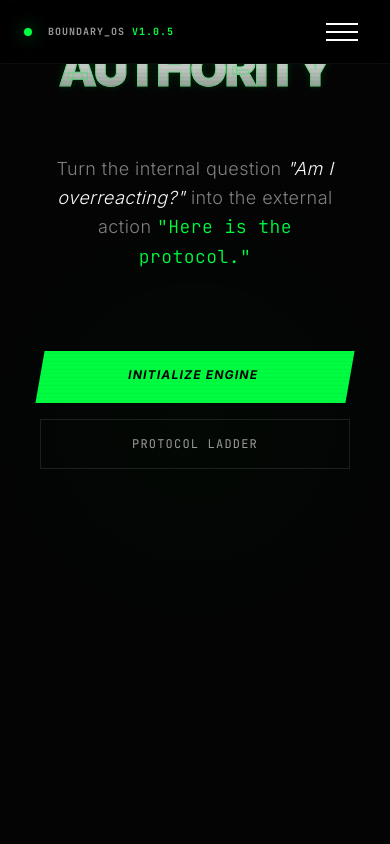
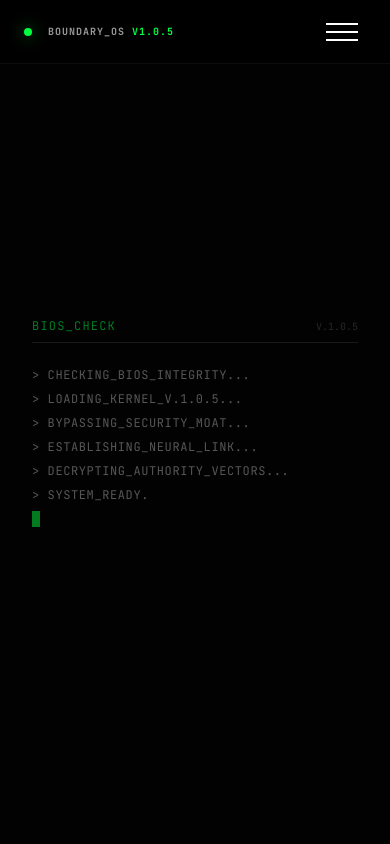
Before and after one commit to somaathetechster/professional-boundaries, a Next.js app: page / in a window 390 px wide. Shown: the top 844 px of the page. Built offline with nearby package versions, Linux system fonts and the light colour scheme.

Commit message:
Update: v2.0 UI overhaul - BIOS boot, Glitch headline, Scroll motion, Solid mobile menu

```diff
--- a/app/page.tsx
+++ b/app/page.tsx
@@ -4,33 +4,48 @@ import { motion, useScroll, useTransform, AnimatePresence } from 'framer-motion'
 import { useState, useEffect } from 'react';
 
 // ------------------------------------------------------------------
-// CONFIG: DECRYPTION & ANIMATION
+// CONFIG: LOGS & CHARS
 // ------------------------------------------------------------------
 const CHARS = "-_~=\\/[]{}!@#$%^&*+?";
+const LOGS = [
+  "> CHECKING_BIOS_INTEGRITY...",
+  "> LOADING_KERNEL_V.1.0.5...",
+  "> BYPASSING_SECURITY_MOAT...",
+  "> ESTABLISHING_NEURAL_LINK...",
+  "> DECRYPTING_AUTHORITY_VECTORS...",
+  "> SYSTEM_READY."
+];
 
 export default function Home() {
-  const [booting, setBooting] = useState(true);
+  // Boot stages: 'loading' (bar) -> 'terminal' (text) -> 'complete' (site)
+  const [bootStage, setBootStage] = useState<'loading' | 'terminal' | 'complete'>('loading');
   const { scrollYProgress } = useScroll();
 
   // Parallax physics
   const yHero = useTransform(scrollYProgress, [0, 1], [0, -300]);
   const yOpac = useTransform(scrollYProgress, [0, 0.5], [1, 0]);
 
+  // Boot Sequence Timer Logic
   useEffect(() => {
-    const timer = setTimeout(() => setBooting(false), 2500); // Slightly faster boot
-    return () => clearTimeout(timer);
+    // Stage 1: Progress Bar (1.5s)
+    const timer1 = setTimeout(() => setBootStage('terminal'), 1500);
+    return () => clearTimeout(timer1);
   }, []);
+
+  const handleTerminalComplete = () => {
+    setBootStage('complete');
+  };
 
   return (
     <div className="bg-system-black min-h-screen font-sans selection:bg-system-neon/30 selection:text-black overflow-x-hidden">
       <AnimatePresence mode='wait'>
-        {booting ? (
-          <BootSequence key="boot" />
+        {bootStage !== 'complete' ? (
+          <BootSequence stage={bootStage} onComplete={handleTerminalComplete} key="boot" />
         ) : (
           <motion.main
             initial={{ opacity: 0 }}
             animate={{ opacity: 1 }}
-            transition={{ duration: 1 }}
+            transition={{ duration: 0.8 }}
             className="relative min-h-[200vh]"
           >
             {/* GLOBAL BACKGROUND NOISE */}
@@ -41,9 +56,11 @@ export default function Home() {
             <section className="h-screen flex flex-col items-center justify-center sticky top-0 z-10">
               <motion.div style={{ y: yHero, opacity: yOpac }} className="text-center space-y-12 max-w-6xl px-4 relative w-full">
 
-                {/* Status Badge */}
+                {/* Status Badge - Fade In */}
                 <motion.div
-                  initial={{ width: 0 }} animate={{ width: "auto" }}
+                  initial={{ opacity: 0, y: -20 }}
+                  animate={{ opacity: 1, y: 0 }}
+                  transition={{ delay: 0.5 }}
                   className="inline-flex items-center gap-3 px-4 py-2 border border-white/10 rounded-full bg-black/50 backdrop-blur-md overflow-hidden"
                 >
                   <span className="w-1.5 h-1.5 bg-system-neon rounded-full animate-pulse shadow-[0_0_10px_#00FF41]" />
@@ -52,53 +69,48 @@ export default function Home() {
                   </span>
                 </motion.div>
 
-                {/* --- HEADLINE ENGINE --- */}
+                {/* --- HEADLINE ENGINE (ENTRY GLITCH) --- */}
                 <div className="relative group cursor-default py-4">
                   <h1 className="text-5xl md:text-8xl lg:text-[10rem] font-black tracking-tighter uppercase leading-[0.85] text-system-chrome break-words relative z-20">
-                    <DecryptedText text="Surgical" speed={40} />
+                    <ScrambleText text="Surgical" speed={40} delay={0} />
                     <br />
-                    <span className="relative block mt-2 md:mt-4">
-                      {/* NORMAL STATE: Restored Subtle Green Neon Glow */}
-                      <span className="relative z-10 text-transparent bg-clip-text bg-gradient-to-b from-white to-white/50 group-hover:opacity-0 transition-opacity duration-300"
-                            style={{
-                              WebkitTextStroke: '1px rgba(0,255,65,0.4)',
-                              filter: 'drop-shadow(0 0 5px rgba(0,255,65,0.2))'
-                            }}>
-                        Authority
-                      </span>
-
-                      {/* HOVER STATE: Aggressive Glitch (Cyan + Magenta) */}
-                      <span className="absolute inset-0 z-20 opacity-0 group-hover:opacity-100 transition-opacity duration-100" style={{ color: '#fff' }}>
-                        Authority
-                        <span className="absolute inset-0 text-[#00FFFF] -translate-x-[3px] mix-blend-screen animate-pulse blur-[1px]">Authority</span>
-                        <span className="absolute inset-0 text-[#FF00FF] translate-x-[3px] mix-blend-screen animate-pulse blur-[1px]">Authority</span>
-                      </span>
-                    </span>
+                    <div className="relative inline-block mt-2 md:mt-4">
+                      {/* This component handles the Load Glitch + Hover Glitch */}
+                      <GlitchHeadline text="Authority" />
+                    </div>
                   </h1>
                 </div>
 
+                {/* Mission Statement (Scroll Reveal) */}
+                <Reveal>
                   <p className="text-lg md:text-xl text-white/50 max-w-2xl mx-auto leading-relaxed font-light tracking-wide px-6">
                     Turn the internal question <span className="text-white italic">"Am I overreacting?"</span> into the external action <span className="text-system-neon font-mono">"Here is the protocol."</span>
                   </p>
+                </Reveal>
 
-                {/* Action Buttons */}
+                {/* Action Buttons (Scroll Reveal + Stagger) */}
                 <div className="flex flex-col md:flex-row gap-4 justify-center items-center pt-8 w-full px-6">
-                  <a href="/translate" className="w-full md:w-auto neon-button group relative px-8 py-4 bg-system-neon text-black font-bold uppercase tracking-widest text-xs overflow-hidden">
+                  <Reveal delay={0.2}>
+                    <a href="/translate" className="w-full md:w-auto neon-button group relative px-8 py-4 bg-system-neon text-black font-bold uppercase tracking-widest text-xs overflow-hidden block">
                       <span className="relative z-10 group-hover:text-white transition-colors duration-300">Initialize Engine</span>
                       <div className="absolute inset-0 bg-black translate-y-full group-hover:translate-y-0 transition-transform duration-300 ease-out" />
                     </a>
-                  <a href="/ladder" className="w-full md:w-auto px-8 py-4 border border-white/10 text-white/60 font-mono text-xs uppercase tracking-widest hover:bg-white/5 transition-colors text-center">
+                  </Reveal>
+                  <Reveal delay={0.4}>
+                    <a href="/ladder" className="w-full md:w-auto px-8 py-4 border border-white/10 text-white/60 font-mono text-xs uppercase tracking-widest hover:bg-white/5 transition-colors text-center block">
                       Protocol Ladder
                     </a>
+                  </Reveal>
                 </div>
               </motion.div>
             </section>
 
-            {/* SECTION 2: ADVANCED HEATMAP (OVERCLOCKED) */}
+            {/* SECTION 2: ADVANCED HEATMAP (SCROLL ANIMATED) */}
             <section className="relative z-20 bg-system-zinc border-t border-white/10 min-h-screen flex items-center justify-center py-24">
               <div className="max-w-7xl w-full px-6 grid lg:grid-cols-2 gap-16 lg:gap-24 items-center">
 
                 <div className="space-y-10 order-2 lg:order-1">
+                  <Reveal>
                     <div className="space-y-4">
                       <span className="text-system-neon font-mono text-xs uppercase tracking-[0.4em]">
                         Module_02 // Sentiment_Map
@@ -107,43 +119,67 @@ export default function Home() {
                         The Authority <br /><span className="text-white/20">Gap</span>
                       </h2>
                     </div>
+                  </Reveal>
+
+                  <Reveal delay={0.2}>
                     <p className="text-lg text-white/40 leading-relaxed max-w-lg">
                       Our OS visualizes neural leaks in real-time. Every hesitation, apology, and qualifier is mapped and flagged for removal.
                     </p>
+                  </Reveal>
+
+                  {/* Stats Grid */}
+                  <div className="grid grid-cols-2 gap-12 border-t border-white/5 pt-10">
+                    <Reveal delay={0.3}>
+                      <div>
+                        <div className="text-4xl font-bold text-white mb-2">0.4s</div>
+                        <div className="text-[10px] font-mono uppercase tracking-widest text-white/30">Latency_Analysis</div>
+                      </div>
+                    </Reveal>
+                    <Reveal delay={0.4}>
+                      <div>
+                        <div className="text-4xl font-bold text-system-neon mb-2">+85%</div>
+                        <div className="text-[10px] font-mono uppercase tracking-widest text-white/30">Retention_Rate</div>
+                      </div>
+                    </Reveal>
+                  </div>
                 </div>
 
-                {/* HEATMAP CONTAINER */}
-                <div className="order-1 lg:order-2 terminal-border aspect-square p-1 relative group bg-black/50 overflow-hidden">
+                {/* HEATMAP CONTAINER (Scales In) */}
+                <motion.div
+                  initial={{ opacity: 0, scale: 0.9 }}
+                  whileInView={{ opacity: 1, scale: 1 }}
+                  transition={{ duration: 0.8, ease: "easeOut" }}
+                  viewport={{ once: true, margin: "-100px" }}
+                  className="order-1 lg:order-2 terminal-border aspect-square p-1 relative group bg-black/50 overflow-hidden"
+                >
                   <div className="absolute top-4 left-6 text-[10px] font-mono text-system-neon/70 uppercase tracking-widest z-10">
                     Live_Feed // Analyzing
                   </div>
 
-                  {/* ADVANCED GRID SYSTEM */}
                   <div className="grid grid-cols-8 grid-rows-8 w-full h-full gap-px bg-black">
                     {Array.from({ length: 64 }).map((_, i) => (
                       <AdvancedHeatmapCell key={i} index={i} />
                     ))}
                   </div>
 
-                  {/* RADAR SWEEP EFFECT */}
                   <motion.div
                     className="absolute inset-0 bg-gradient-to-b from-transparent via-system-neon/10 to-transparent z-0 pointer-events-none"
                     animate={{ top: ['-100%', '100%'] }}
                     transition={{ duration: 3, repeat: Infinity, ease: "linear" }}
                   />
 
-                  {/* GLOW OVERLAY */}
                   <div className="absolute inset-0 shadow-[inset_0_0_100px_rgba(0,0,0,0.9)] pointer-events-none z-10" />
                   <div className="absolute bottom-4 right-6 text-[10px] font-mono text-white/30 uppercase tracking-widest z-20">
                     Sector_7G // Active
                   </div>
-                </div>
+                </motion.div>
 
               </div>
             </section>
 
-            {/* RESTORED FOOTER WITH COPYRIGHT */}
+            {/* RESTORED FOOTER */}
             <footer className="relative z-20 bg-black border-t border-white/10 py-20 px-6">
+              <Reveal>
                 <div className="max-w-7xl mx-auto flex flex-col md:flex-row justify-between items-center gap-10">
                   <div className="text-left space-y-4">
                     <h3 className="text-2xl font-black tracking-tighter uppercase">Professional Boundaries™</h3>
@@ -163,10 +199,10 @@ export default function Home() {
                   </div>
                 </div>
 
-              {/* --- COPYRIGHT SECTION --- */}
                 <div className="text-center mt-20 text-[10px] text-white/20 font-mono uppercase tracking-widest border-t border-white/5 pt-8">
                   © 2026 Professional Boundaries Inc. All Rights Reserved.
                 </div>
+              </Reveal>
             </footer>
 
           </motion.main>
@@ -177,13 +213,93 @@ export default function Home() {
 }
 
 // ------------------------------------------------------------------
-// ADVANCED COMPONENTS
+// COMPONENT: SCROLL REVEAL (New)
+// ------------------------------------------------------------------
+function Reveal({ children, delay = 0 }: { children: React.ReactNode, delay?: number }) {
+  return (
+    <motion.div
+      initial={{ opacity: 0, y: 30 }}
+      whileInView={{ opacity: 1, y: 0 }}
+      transition={{ duration: 0.8, delay, ease: "easeOut" }}
+      viewport={{ once: true, margin: "-50px" }}
+    >
+      {children}
+    </motion.div>
+  );
+}
+
+// ------------------------------------------------------------------
+// COMPONENT: GLITCH HEADLINE (Entry & Hover)
+// ------------------------------------------------------------------
+function GlitchHeadline({ text }: { text: string }) {
+  const [isHovered, setIsHovered] = useState(false);
+  const [hasLoaded, setHasLoaded] = useState(false);
+
+  useEffect(() => {
+    // Trigger the initial scrambled entry
+    setTimeout(() => setHasLoaded(true), 100);
+  }, []);
+
+  return (
+    <div
+      className="relative inline-block"
+      onMouseEnter={() => setIsHovered(true)}
+      onMouseLeave={() => setIsHovered(false)}
+    >
+      {/* 1. Main Text (Clean after load) */}
+      <span className="relative z-10 text-transparent bg-clip-text bg-gradient-to-b from-white to-white/50"
+            style={{
+              WebkitTextStroke: '1px rgba(0,255,65,0.4)',
+              filter: 'drop-shadow(0 0 5px rgba(0,255,65,0.2))'
+            }}>
+        <ScrambleText text={text} speed={50} delay={600} />
+      </span>
+
+      {/* 2. RGB Layers - Trigger on Load (Entry) AND Hover */}
+      <motion.span
+        className="absolute inset-0 text-[#00FFFF] mix-blend-screen z-0"
+        initial={{ opacity: 0, x: 0 }}
+        animate={{
+          // If NOT loaded yet OR hovered, glitch out. Otherwise, stay hidden.
+          opacity: (!hasLoaded || isHovered) ? [0, 1, 0, 1, 0] : 0,
+          x: (!hasLoaded || isHovered) ? [-5, 5, -2, 2, 0] : 0
+        }}
+        transition={{ duration: 0.5, delay: isHovered ? 0 : 0.6 }}
+      >
+        {text}
+      </motion.span>
+
+      <motion.span
+        className="absolute inset-0 text-[#FF00FF] mix-blend-screen z-0"
+        initial={{ opacity: 0, x: 0 }}
+        animate={{
+          opacity: (!hasLoaded || isHovered) ? [0, 1, 0, 1, 0] : 0,
+          x: (!hasLoaded || isHovered) ? [5, -5, 2, -2, 0] : 0
+        }}
+        transition={{ duration: 0.5, delay: isHovered ? 0 : 0.6 }}
+      >
+        {text}
+      </motion.span>
+    </div>
+  );
+}
+
+// ------------------------------------------------------------------
+// UTILITY COMPONENTS
 // ------------------------------------------------------------------
 
-function DecryptedText({ text, speed = 50 }: { text: string, speed?: number }) {
+function ScrambleText({ text, speed = 50, delay = 0 }: { text: string, speed?: number, delay?: number }) {
   const [displayText, setDisplayText] = useState(text);
+  const [started, setStarted] = useState(false);
 
   useEffect(() => {
+    const startTimer = setTimeout(() => setStarted(true), delay);
+    return () => clearTimeout(startTimer);
+  }, [delay]);
+
+  useEffect(() => {
+    if (!started) return;
+
     let iteration = 0;
     const interval = setInterval(() => {
       setDisplayText(prev =>
@@ -196,13 +312,77 @@ function DecryptedText({ text, speed = 50 }: { text: string, speed?: number }) {
       iteration += 1 / 2;
     }, speed);
     return () => clearInterval(interval);
-  }, [text, speed]);
+  }, [text, speed, started]);
 
   return <span>{displayText}</span>;
 }
 
+function BootSequence({ stage, onComplete }: { stage: 'loading' | 'terminal' | 'complete', onComplete: () => void }) {
+  const [logs, setLogs] = useState<string[]>([]);
+
+  useEffect(() => {
+    if (stage === 'terminal') {
+      let delay = 0;
+      LOGS.forEach((log, i) => {
+        delay += 400 + Math.random() * 300; // Random typing speed
+        setTimeout(() => {
+          setLogs(prev => [...prev, log]);
+          if (i === LOGS.length - 1) {
+            setTimeout(onComplete, 800);
+          }
+        }, delay);
+      });
+    }
+  }, [stage, onComplete]);
+
+  return (
+    <motion.div
+      initial={{ opacity: 1 }} exit={{ opacity: 0 }} transition={{ duration: 0.5 }}
+      className="fixed inset-0 bg-black z-[99999] flex flex-col items-center justify-center font-mono cursor-none"
+    >
+      {stage === 'loading' ? (
+        // STAGE 1: PROGRESS BAR
+        <div className="w-64">
+          <div className="h-1 bg-white/10 rounded-full overflow-hidden mb-4">
+            <motion.div
+              initial={{ width: 0 }}
+              animate={{ width: "100%" }}
+              transition={{ duration: 1.5, ease: "easeInOut" }}
+              className="h-full bg-system-neon shadow-[0_0_20px_#00FF41]"
+            />
+          </div>
+          <div className="text-[10px] text-system-neon tracking-[0.5em] animate-pulse text-center">
+            INITIALIZING
+          </div>
+        </div>
+      ) : (
+        // STAGE 2: TERMINAL LOGS
+        <div className="w-full max-w-md p-8 space-y-2">
+          <div className="flex justify-between items-end border-b border-white/20 pb-2 mb-6">
+            <span className="text-xs text-system-neon tracking-widest">BIOS_CHECK</span>
+            <span className="text-[10px] text-white/30">V.1.0.5</span>
+          </div>
+          {logs.map((log, i) => (
+            <motion.p
+              key={i}
+              initial={{ opacity: 0, x: -10 }}
+              animate={{ opacity: 1, x: 0 }}
+              className="text-xs text-white/70 tracking-wider font-mono"
+            >
+              {log}
+            </motion.p>
+          ))}
+          <motion.div
+            initial={{ opacity: 0 }} animate={{ opacity: 1 }}
+            className="h-4 w-2 bg-system-neon animate-pulse mt-2"
+          />
+        </div>
+      )}
+    </motion.div>
+  );
+}
+
 function AdvancedHeatmapCell({ index }: { index: number }) {
-  // More complex "Hot" logic for aggressive animation
   const isHot = [3, 4, 11, 12, 19, 20, 27, 35, 36, 42, 43, 44, 45, 50, 51, 58, 59, 60].includes(index);
   const isWarm = [2, 5, 10, 13, 18, 21, 26, 29].includes(index);
 
@@ -220,14 +400,8 @@ function AdvancedHeatmapCell({ index }: { index: number }) {
         delay: index * 0.02,
         ease: "easeInOut"
       }}
-      whileHover={{
-        scale: 0.9,
-        backgroundColor: '#FFFFFF',
-        opacity: 1,
-        transition: { duration: 0.1 }
-      }}
+      whileHover={{ scale: 0.9, backgroundColor: '#FFFFFF', opacity: 1 }}
     >
-      {/* Internal Glitch Bar for Hot Cells - Adds the "Advanced" Motion */}
       {isHot && (
         <motion.div
           className="absolute inset-0 bg-white/20"
@@ -238,24 +412,3 @@ function AdvancedHeatmapCell({ index }: { index: number }) {
     </motion.div>
   );
 }
-
-function BootSequence() {
-  return (
-    <motion.div
-      initial={{ opacity: 1 }} exit={{ opacity: 0 }} transition={{ duration: 0.5 }}
-      className="fixed inset-0 bg-black z-[99999] flex flex-col items-center justify-center font-mono cursor-none"
-    >
-      <div className="w-64 h-1 bg-white/10 rounded-full overflow-hidden">
-        <motion.div
-          initial={{ width: 0 }}
-          animate={{ width: "100%" }}
-          transition={{ duration: 2, ease: "easeInOut" }}
-          className="h-full bg-system-neon shadow-[0_0_20px_#00FF41]"
-        />
-      </div>
-      <div className="mt-4 text-[10px] text-system-neon tracking-[0.5em] animate-pulse">
-        INITIALIZING
-      </div>
-    </motion.div>
-  );
-}
```
Also changed, not shown: app/components/ui/navbar.tsx (+4 -4 lines). Lines whose indentation alone changed are shown as unchanged.
